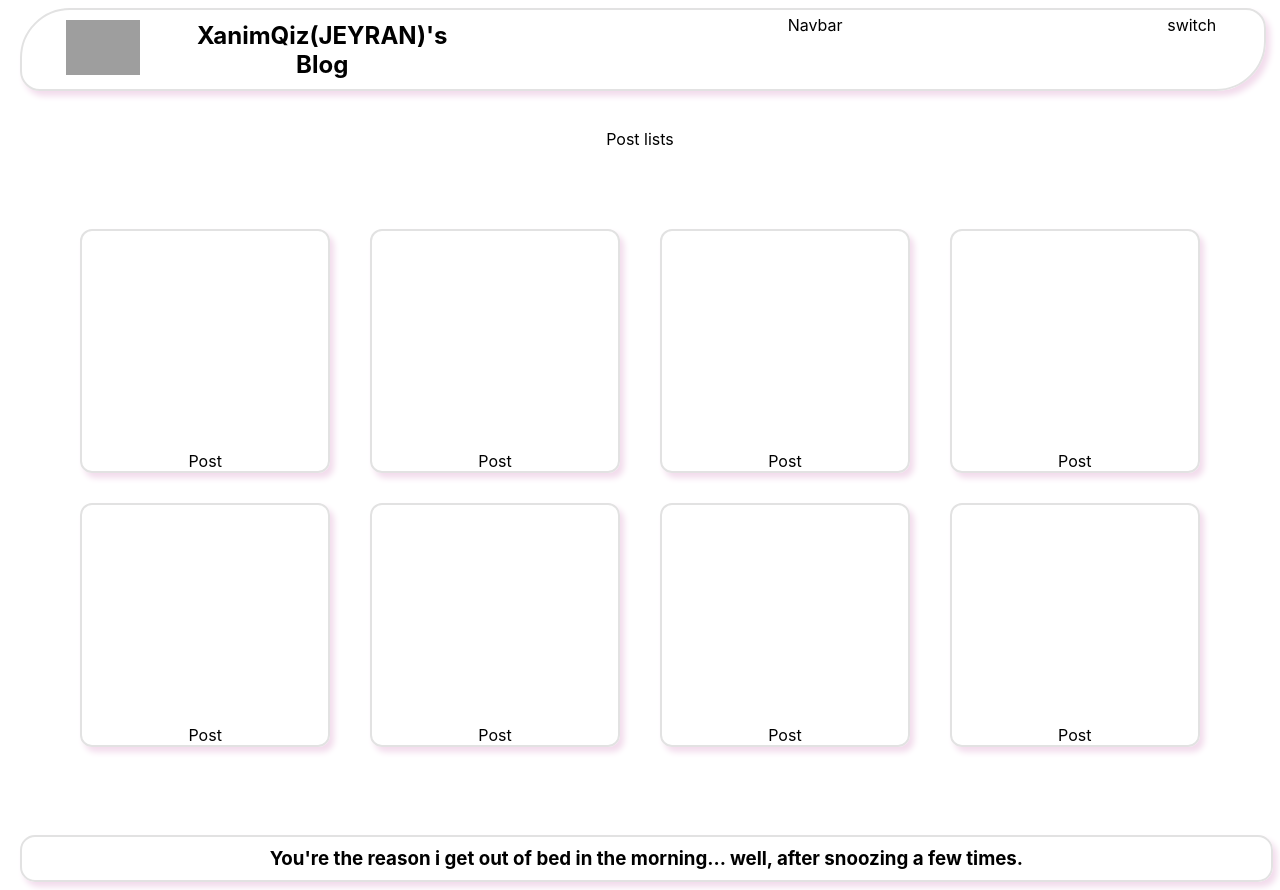
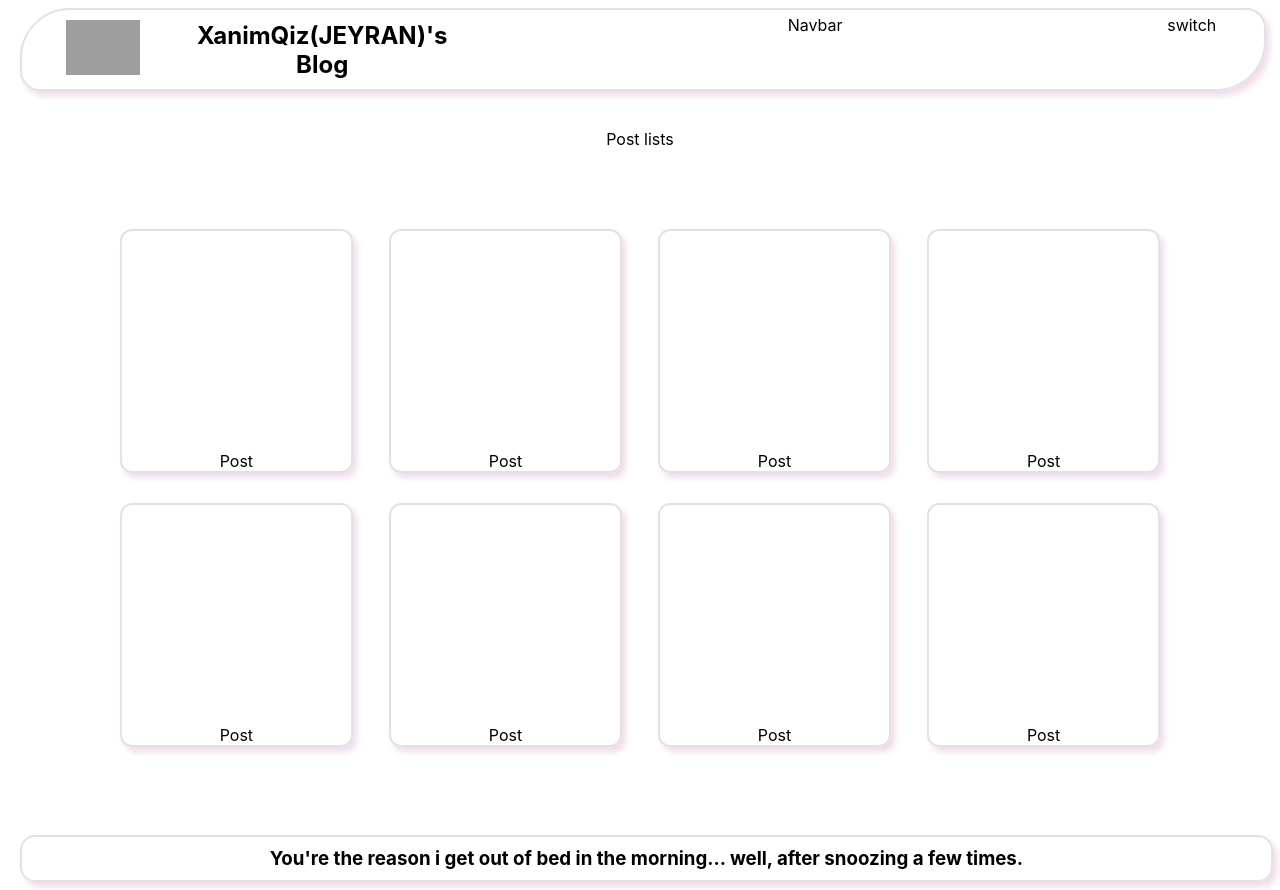
Before and after one commit to zahraRostami1999/blog-app, a React (Create React App) app: page / in a window 1280 px wide. Built offline with nearby package versions, Linux system fonts and the light colour scheme; grey boxes are pictures that could not be loaded.

Commit message:
increase container left and right passing

```diff
--- a/src/index.css
+++ b/src/index.css
@@ -19,5 +19,5 @@ h1,h2,h3,h4,h5,h6,p,li{
 }
 
 .container{
-  padding: 30px 80px;
+  padding: 30px 120px;
 }
```
